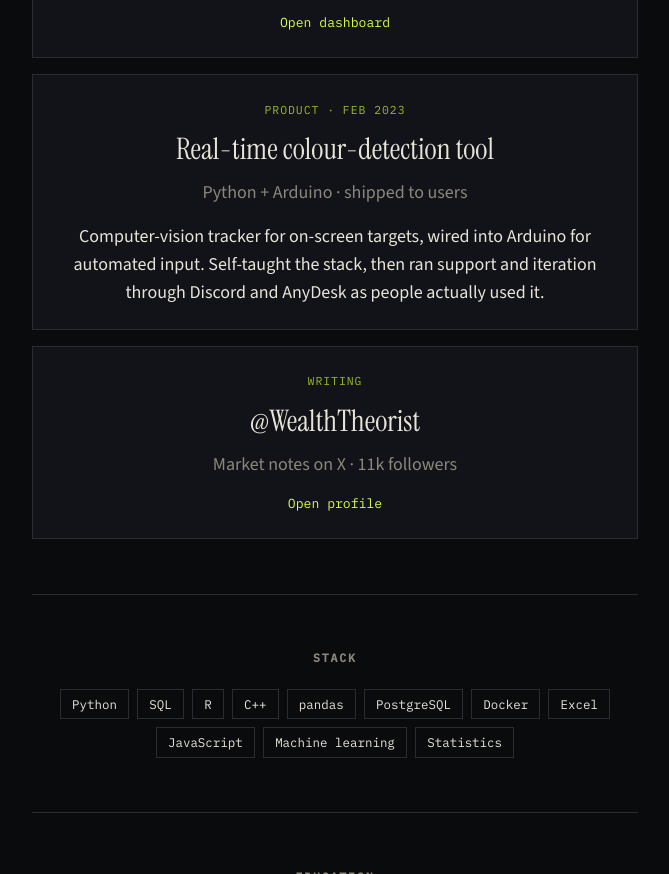
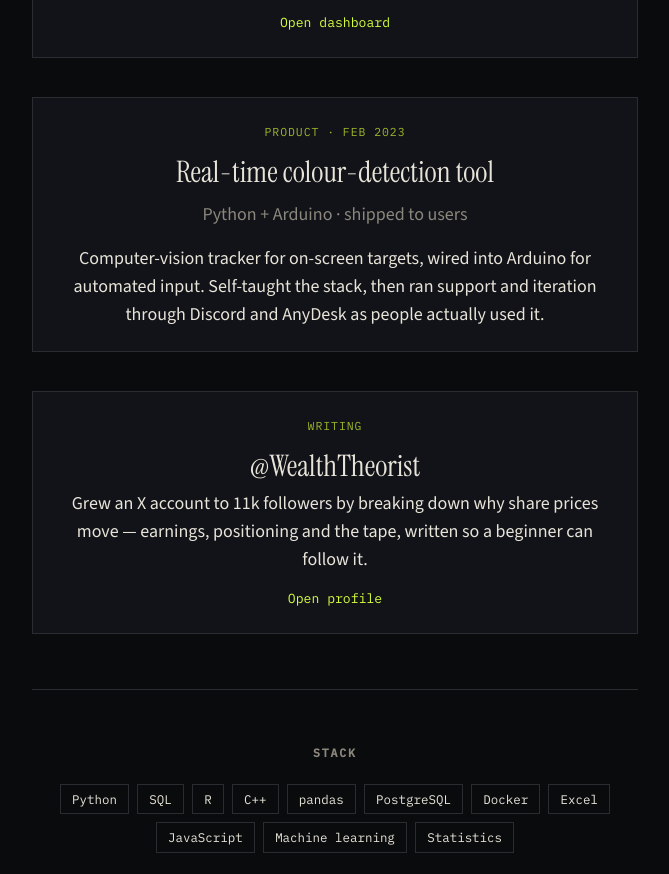
Before and after one commit to brairs/Portfolio, a plain HTML site: page index.html in a window 1280 px wide. Shown: the part 1568-2442 px from the top of the page, without its empty margins (305-974 px from the left). Drawn offline with nearby package versions, Linux system fonts and the light colour scheme.

Commit message:
Add files via upload

```diff
--- a/index.html
+++ b/index.html
@@ -94,7 +94,10 @@
       <article class="project featured">
         <p class="tag">Writing</p>
         <h3>@WealthTheorist</h3>
-        <p class="sub">Market notes on X · 11k followers</p>
+        <p>
+          Grew an X account to 11k followers by breaking down why share prices move —
+          earnings, positioning and the tape, written so a beginner can follow it.
+        </p>
         <p class="links">
           <a href="https://x.com/WealthTheorist" target="_blank" rel="noopener">Open profile</a>
         </p>
--- a/styles.css
+++ b/styles.css
@@ -186,7 +186,7 @@ li + li { margin-top: 0.4rem; }
 }
 
 .project.featured + .project.featured {
-  margin-top: 1rem;
+  margin-top: 2.4rem;
 }
 
 .tag {
```
